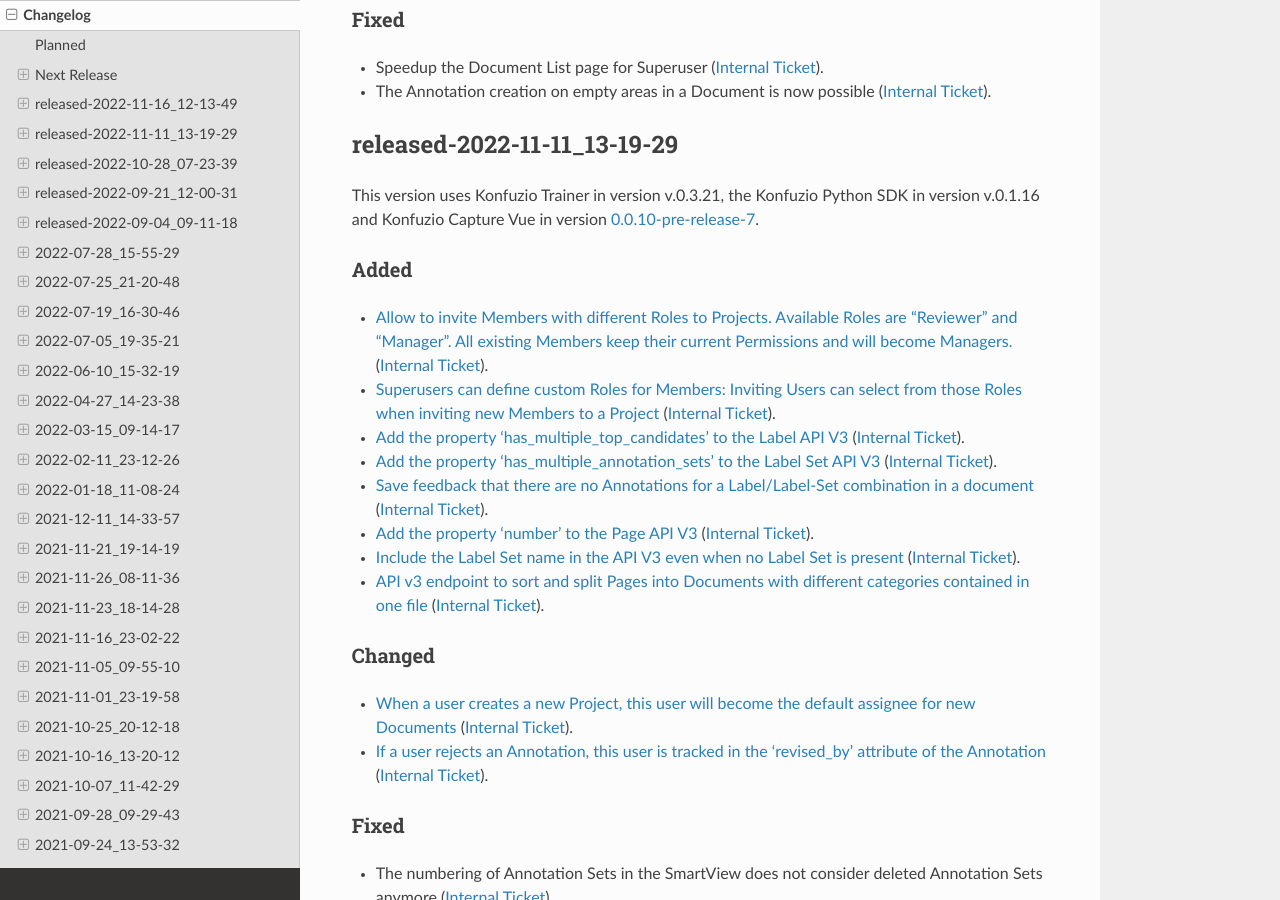
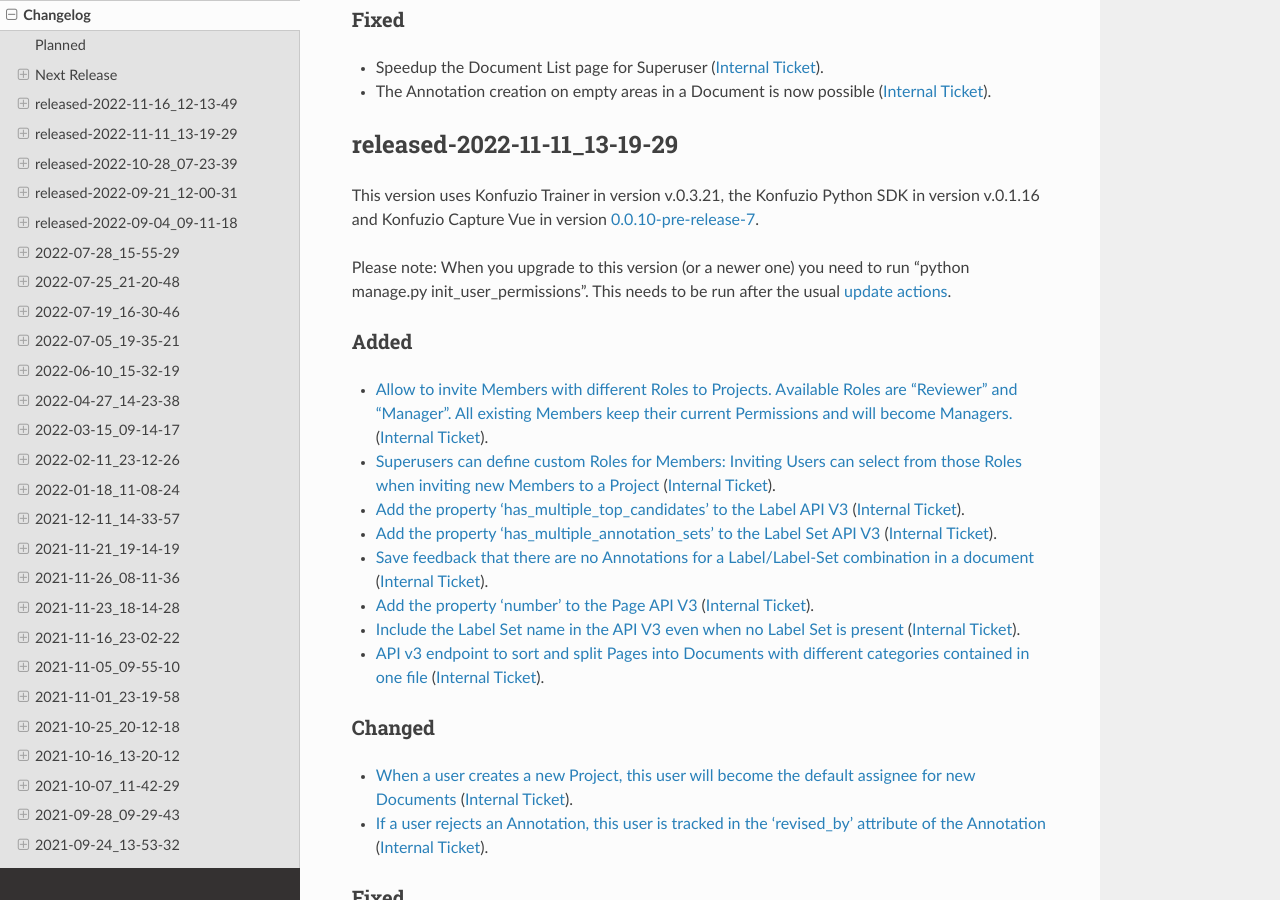
Before and after one commit to konfuzio-ai/konfuzio-sdk, a Sphinx documentation site: the page built from docs/web/changelog_app.md, in a window 1280 px wide and 900 px high, scrolled down 1212 px. Built offline with Sphinx 7.4.7 and the Read the Docs theme 2.0.0, drawn with Linux system fonts in a browser that asks for light colours.

Commit message:
Update changelog_app.md

```diff
--- a/docs/web/changelog_app.md
+++ b/docs/web/changelog_app.md
@@ -51,6 +51,8 @@
 ## released-2022-11-11_13-19-29
 
 This version uses Konfuzio Trainer in version v.0.3.21, the Konfuzio Python SDK in version v.0.1.16 and Konfuzio Capture Vue in version [0.0.10-pre-release-7](https://github.com/konfuzio-ai/konfuzio-capture-vue/releases/).
+
+Please note: When you upgrade to this version (or a newer one) you need to run "python manage.py init_user_permissions". This needs to be run after the usual [update actions](https://dev.konfuzio.com/web/on_premises.html#a-upgrade-to-newer-konfuzio-version).
 
 ### Added
 - [Allow to invite Members with different Roles to Projects. Available Roles are "Reviewer" and "Manager". All existing Members keep their current Permissions and will become Managers.](https://help.konfuzio.com/modules/members/index.html) ([Internal Ticket](https://git.konfuzio.com/konfuzio/objectives/-/issues/7364)).
```
